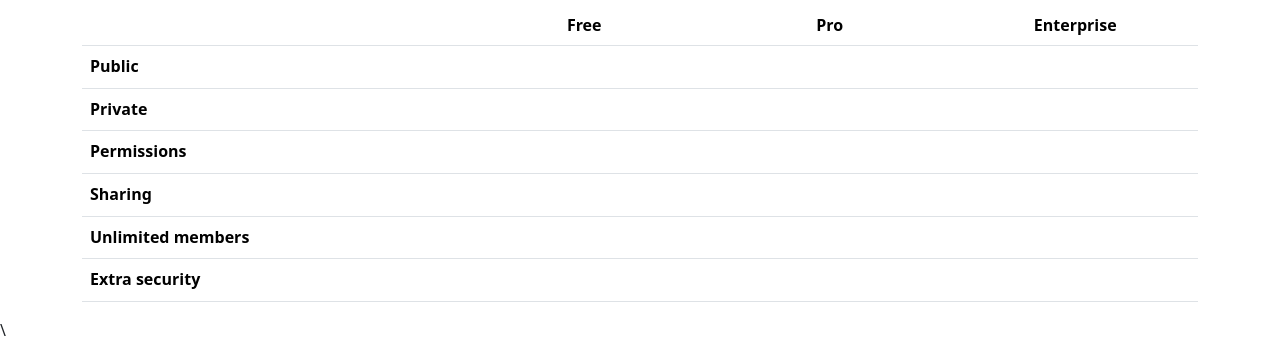
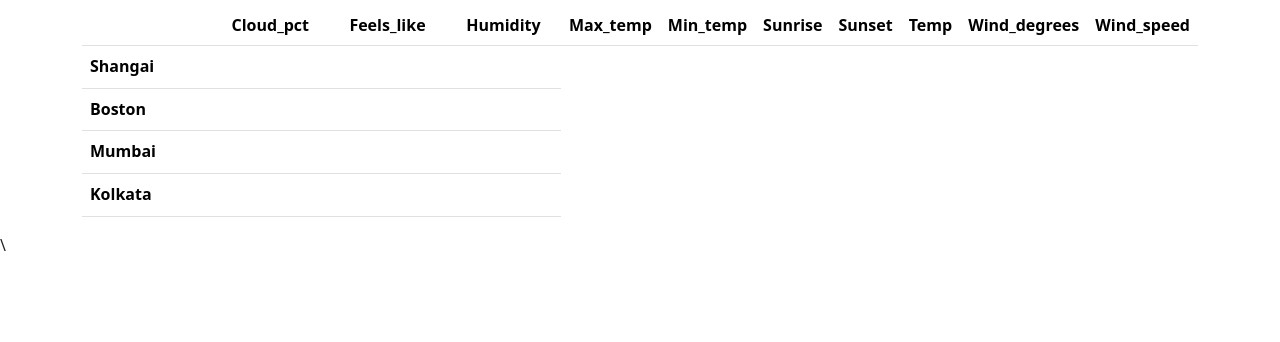
Before and after one commit to Kaushik-jagana/Weather-App, a plain HTML site: page index.html in a window 1280 px wide. Shown: the part 491-833 px from the top of the page. After the commit the page ends 800 px from the top, so only its background shows below. Drawn offline with nearby package versions, Linux system fonts and the light colour scheme; no server answers.

Commit message:
Update index.html

```diff
--- a/index.html
+++ b/index.html
@@ -40,6 +40,7 @@
           </div>
         </div>
       </nav>
+      <div class="container">
         <main>
             <div class="row row-cols-1 row-cols-md-3 mb-3 text-center">
               <div class="col">
@@ -95,7 +96,6 @@
               </div>
             </div>
 
-    <div class="container">
             <h2 class="display-6 text-center mb-4">Compare plans</h2>
 
             <div class="table-responsive">
@@ -103,20 +103,27 @@
                 <thead>
                   <tr>
                     <th style="width: 34%;"></th>
-                <th style="width: 22%;">Free</th>
-                <th style="width: 22%;">Pro</th>
-                <th style="width: 22%;">Enterprise</th>
+                    <th style="width: 22%;">Cloud_pct</th>
+                    <th style="width: 22%;">Feels_like</th>
+                    <th style="width: 22%;">Humidity</th>
+                    <th style="width: 22%;">Max_temp</th>
+                    <th style="width: 22%;">Min_temp</th>
+                    <th style="width: 22%;">Sunrise</th>
+                    <th style="width: 22%;">Sunset</th>
+                    <th style="width: 22%;">Temp</th>
+                    <th style="width: 22%;">Wind_degrees</th>
+                    <th style="width: 22%;">Wind_speed</th>
                   </tr>
                 </thead>
                 <tbody>
                   <tr>
-                <th scope="row" class="text-start">Public</th>
+                    <th scope="row" class="text-start">Shangai</th>
                     <td><svg class="bi" width="24" height="24"><use xlink:href="#check"></use></svg></td>
                     <td><svg class="bi" width="24" height="24"><use xlink:href="#check"></use></svg></td>
                     <td><svg class="bi" width="24" height="24"><use xlink:href="#check"></use></svg></td>
                   </tr>
                   <tr>
-                <th scope="row" class="text-start">Private</th>
+                    <th scope="row" class="text-start">Boston</th>
                     <td></td>
                     <td><svg class="bi" width="24" height="24"><use xlink:href="#check"></use></svg></td>
                     <td><svg class="bi" width="24" height="24"><use xlink:href="#check"></use></svg></td>
@@ -125,27 +132,15 @@
 
                 <tbody>
                   <tr>
-                <th scope="row" class="text-start">Permissions</th>
+                    <th scope="row" class="text-start">Mumbai</th>
                     <td><svg class="bi" width="24" height="24"><use xlink:href="#check"></use></svg></td>
                     <td><svg class="bi" width="24" height="24"><use xlink:href="#check"></use></svg></td>
                     <td><svg class="bi" width="24" height="24"><use xlink:href="#check"></use></svg></td>
                   </tr>
                   <tr>
-                <th scope="row" class="text-start">Sharing</th>
+                    <th scope="row" class="text-start">Kolkata</th>
                     <td></td>
                     <td><svg class="bi" width="24" height="24"><use xlink:href="#check"></use></svg></td>
-                <td><svg class="bi" width="24" height="24"><use xlink:href="#check"></use></svg></td>
-              </tr>
-              <tr>
-                <th scope="row" class="text-start">Unlimited members</th>
-                <td></td>
-                <td><svg class="bi" width="24" height="24"><use xlink:href="#check"></use></svg></td>
-                <td><svg class="bi" width="24" height="24"><use xlink:href="#check"></use></svg></td>
-              </tr>
-              <tr>
-                <th scope="row" class="text-start">Extra security</th>
-                <td></td>
-                <td></td>
                     <td><svg class="bi" width="24" height="24"><use xlink:href="#check"></use></svg></td>
                   </tr>
                 </tbody>
```
Lines whose indentation alone changed are shown as unchanged.
